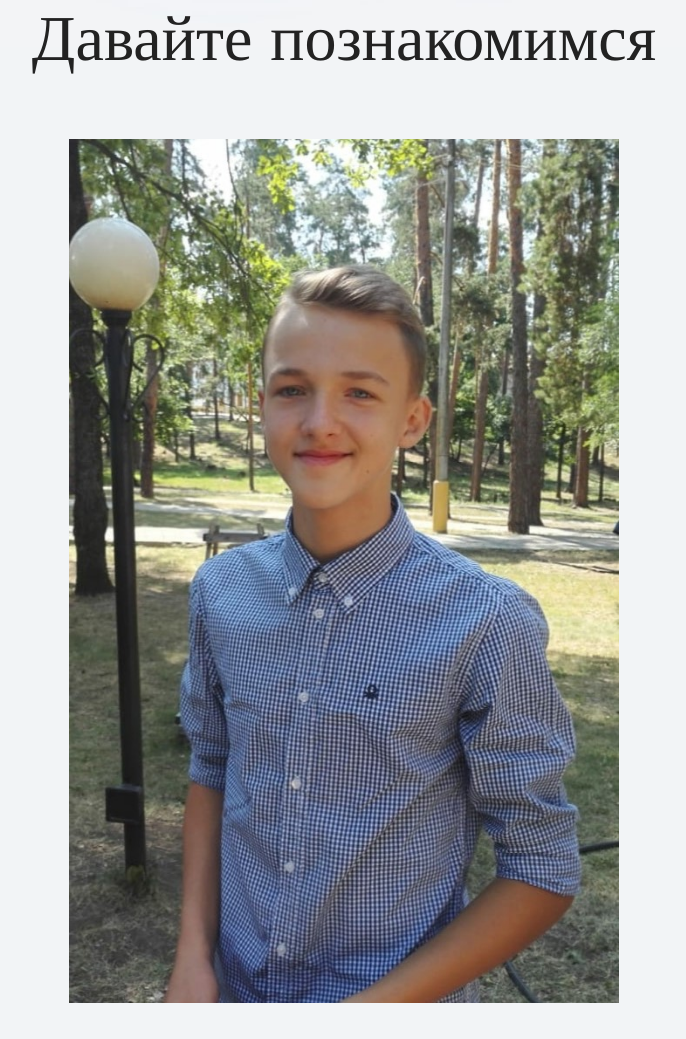
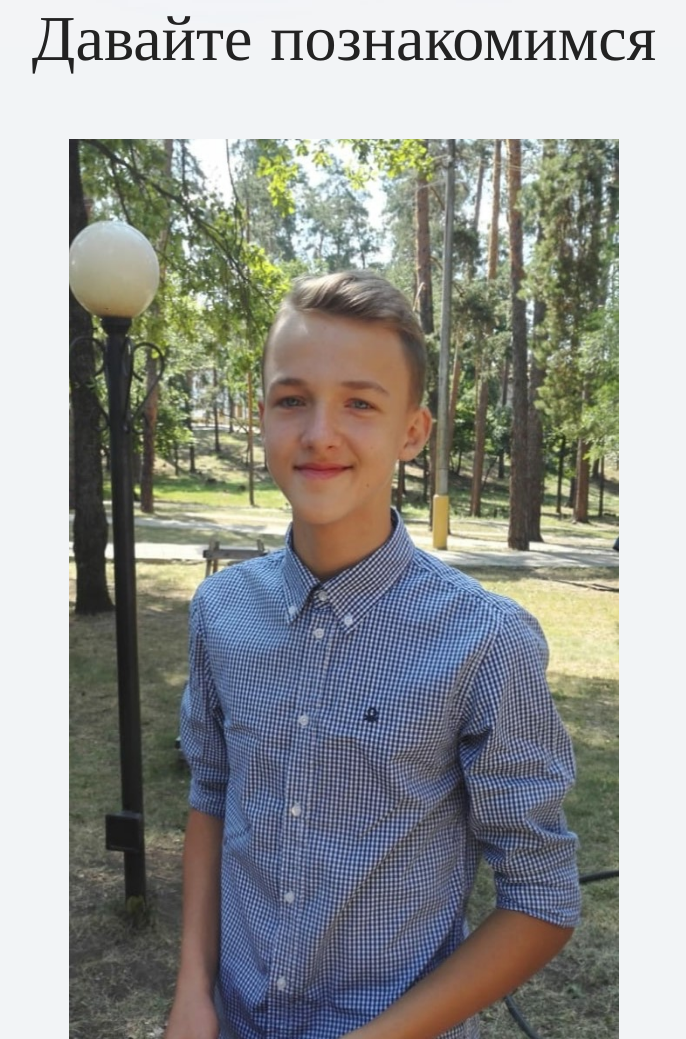
Before and after one commit to rsp243/My_site, a plain HTML site: page index.html in a window 1280 px wide. Shown: the part 1033-2072 px from the top of the page, without its empty margins (296-982 px from the left). Drawn offline with nearby package versions, Linux system fonts and the light colour scheme.

Commit message:
Update index.html

```diff
--- a/index.html
+++ b/index.html
@@ -24,7 +24,7 @@
     <div class="container">
       <h2 class="subheading">Давайте познакомимся</h2>
       <figure class="user-image">
-      	<img src="files/User.jpg" width="550" alt="Фото Решетова Семена">
+      	<img src="files/User.jpg" width="550" height="900" alt="Фото Решетова Семена">
       </figure>
       <h3>Пара слов о себе</h3>
       <p>Учусь в МАОУ СамЛИТ, в будущем буду программистом, <b>занимаюсь веб-версткой</b></p>
```
